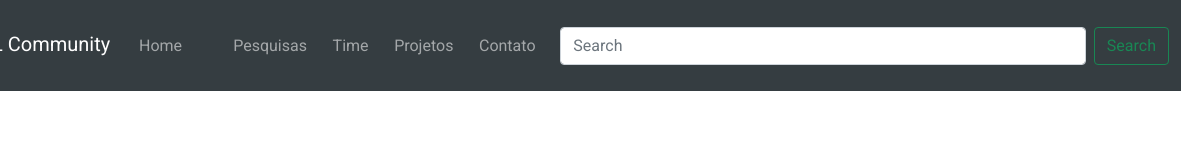
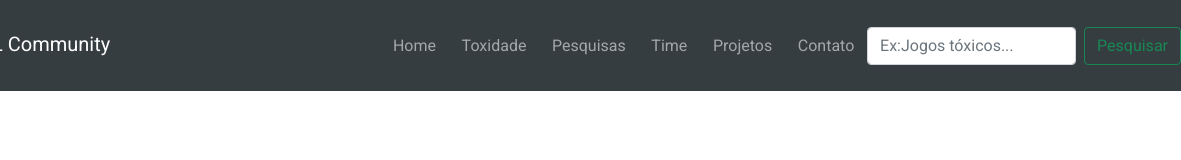
Before and after one commit to iLoir1n/JL_Community, a plain HTML site: page index.html in a window 1280 px wide. Shown: the full height of the page, 99-1280 px from the left. Drawn offline with nearby package versions, Linux system fonts and the light colour scheme.

Commit message:
Linhas editadas

```diff
--- a/css/styles.css
+++ b/css/styles.css
@@ -7,7 +7,7 @@ body {
 }
 
 .container {
-    padding: 100px;
+    padding: 70px;
 }
 
 p, li{
--- a/index.html
+++ b/index.html
@@ -33,7 +33,7 @@
     <header>
         <div class="container" id="nav-container">
           <!-- add essa class -->
-          <nav class="navbar navbar-expand-lg fixed-top navbar-dark">
+          <nav class="navbar navbar-expand-lg fixed-top navbar-dark ">
             <a class="navbar-brand" href="index.html">
               <img id="logo" src="img/logo2.png" alt="hDC Agency"> JL Community
             </a>
@@ -43,16 +43,16 @@
             <div class="collapse navbar-collapse justify-content-end" id="navbar-links">
               <div class="navbar-nav">
                 <a class="nav-item nav-link" id="home-menu" href="index.html">Home</span></a>
-                <a class="nav-item nav-link" id="about-menu" href="#"></a>
+                <a class="nav-item nav-link" id="about-menu" href="#">Toxidade</a>
                 <a class="nav-item nav-link" id="services-menu" href="#">Pesquisas</a>
                 <a class="nav-item nav-link" id="team-menu" href="#">Time</a>
                 <a class="nav-item nav-link" id="portfolio-menu" href="#">Projetos</a>
                 <a class="nav-item nav-link" id="contact-menu" href="#">Contato</a>
               </div>
-              <div class="container-fluid">
+              <div class="container-right">
                 <form class="d-flex">
-                  <input class="form-control me-2" type="search" placeholder="Search" aria-label="Search">
-                  <button class="btn btn-outline-success" type="submit">Search</button>
+                  <input class="form-control me-2" type="search" placeholder="Ex:Jogos tóxicos..." aria-label="Search">
+                  <button class="btn btn-outline-success" type="submit">Pesquisar</button>
                 </form>
               </div>
             </div>
```
